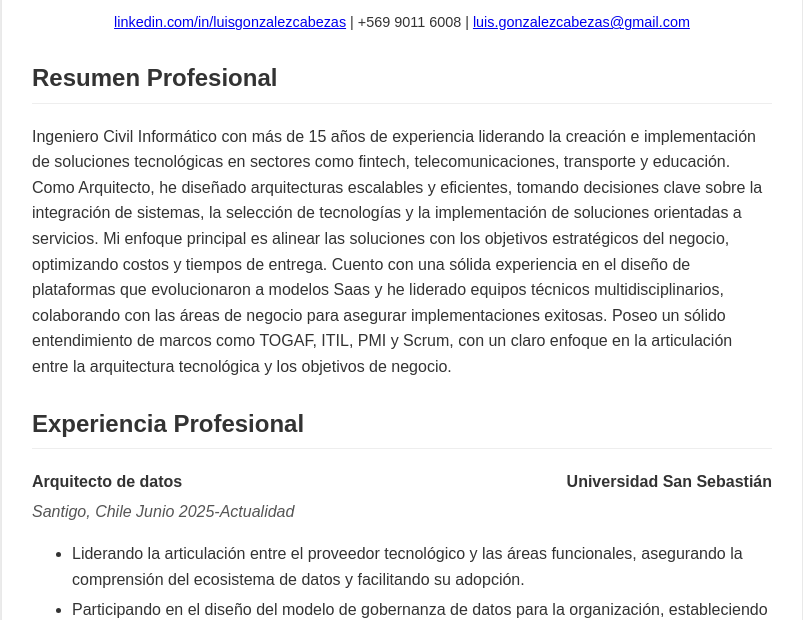
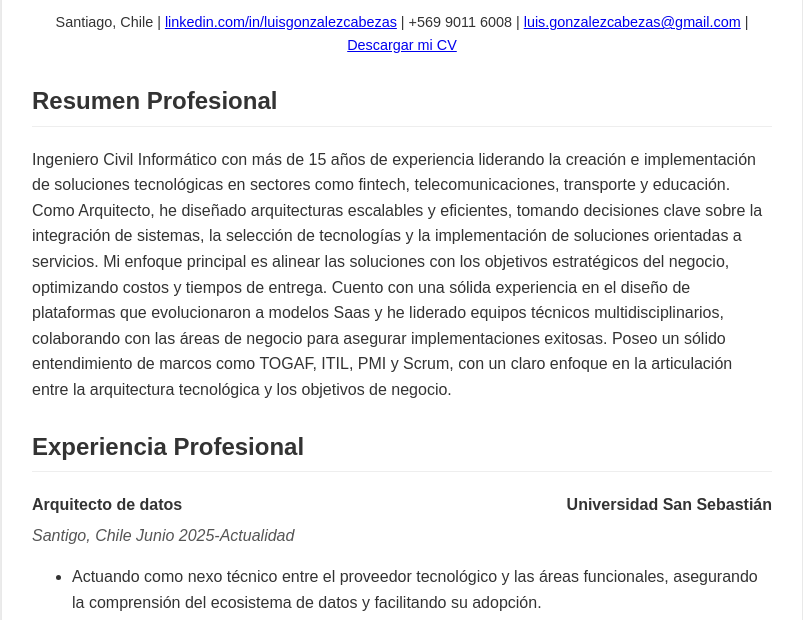
Before and after one commit to luisgonzalezcabezas/portafolio, a plain HTML site: page index.html in a window 1280 px wide. Shown: the part 185-805 px from the top of the page, without its empty margins (238-1041 px from the left). Drawn offline with Linux system fonts and the light colour scheme.

Commit message:
Update index.html
ajuste de textos y link de descarga de CV en formato PDF

```diff
--- a/index.html
+++ b/index.html
@@ -86,7 +86,7 @@
     <header>
         <h1>Luis Osvaldo González Cabezas</h1>
         <p class="contact-info">
-            <a href="https://linkedin.com/in/luisgonzalezcabezas">linkedin.com/in/luisgonzalezcabezas</a> | +569 9011 6008 | <a href="mailto:luis.gonzalezcabezas@gmail.com">luis.gonzalezcabezas@gmail.com</a>
+            Santiago, Chile | <a href="https://linkedin.com/in/luisgonzalezcabezas">linkedin.com/in/luisgonzalezcabezas</a> | +569 9011 6008 | <a href="mailto:luis.gonzalezcabezas@gmail.com">luis.gonzalezcabezas@gmail.com</a> | <a href="https://github.com/luisgonzalezcabezas/portafolio/blob/main/docs/CV-LuisGonza%CC%81lezCabezas.pdf" download="mi_cv.pdf">Descargar mi CV</a>
         </p>
     </header>
 
@@ -110,7 +110,7 @@
                 <span>Junio 2025-Actualidad</span>
             </div>
             <ul class="section-content">
-                <li>Liderando la articulación entre el proveedor tecnológico y las áreas funcionales, asegurando la comprensión del ecosistema de datos y facilitando su adopción.</li>
+                <li>Actuando como nexo técnico entre el proveedor tecnológico y las áreas funcionales, asegurando la comprensión del ecosistema de datos y facilitando su adopción.</li>
                 <li>Participando en el diseño del modelo de gobernanza de datos para la organización, estableciendo los cimientos para la creación de productos de datos de alto valor.</li>
                 <li>Construyendo una base de conocimiento técnico y definiendo artefactos como patrones, guías y lineamientos para garantizar la sostenibilidad y futura extensión de la plataforma.</li>
                 <li>Trabajando con un stack tecnológico basado en servicios serverless de AWS (Glue, Step Functions, Lambda, etc.), utilizando Power BI para visualización y GitFlow (Bitbucket) para control de versiones.</li>
```
